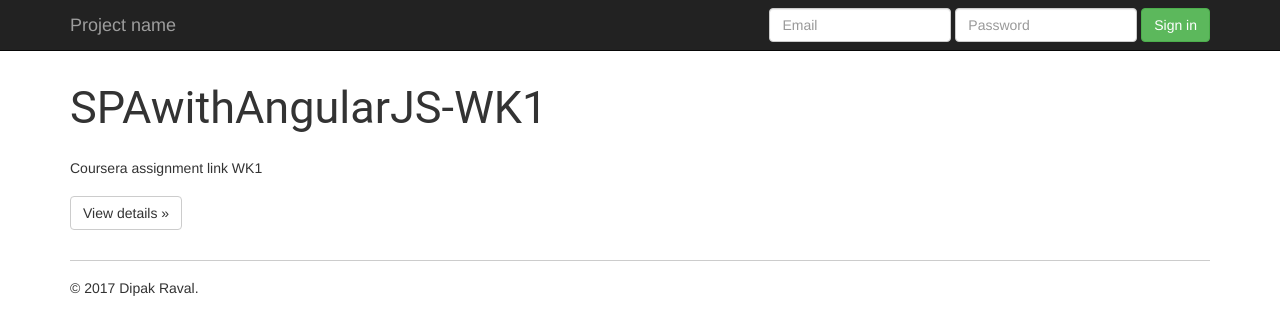
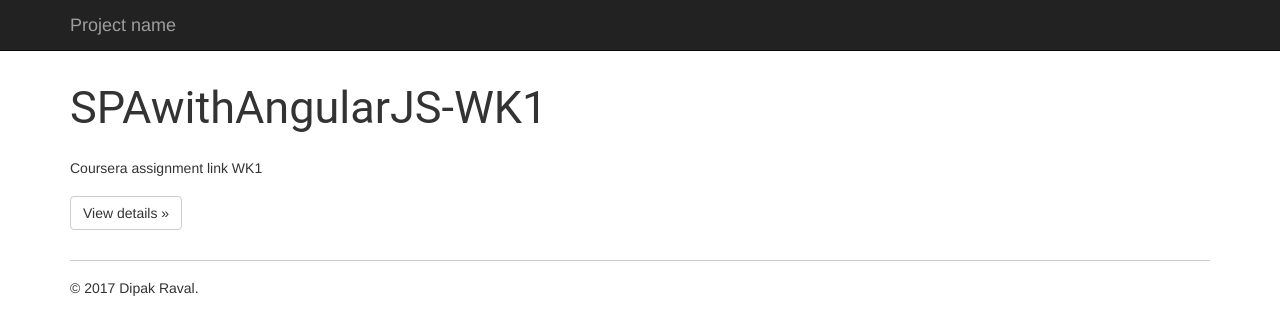
Before and after one commit to dkrvlCoursera/dkrvlCoursera.github.io, a plain HTML site: page index.html in a window 1280 px wide. Drawn offline with nearby package versions, Linux system fonts and the light colour scheme.

Commit message:
Update index.html

```diff
--- a/index.html
+++ b/index.html
@@ -22,17 +22,6 @@
               </button>
               <a class="navbar-brand" href="#">Project name</a>
             </div>
-            <div id="navbar" class="navbar-collapse collapse " style="display:none;">
-              <form class="navbar-form navbar-right">
-                <div class="form-group">
-                  <input type="text" placeholder="Email" class="form-control">
-                </div>
-                <div class="form-group">
-                  <input type="password" placeholder="Password" class="form-control">
-                </div>
-                <button type="submit" class="btn btn-success">Sign in</button>
-              </form>
-            </div><!--/.navbar-collapse -->
           </div>
         </nav>
 
```
